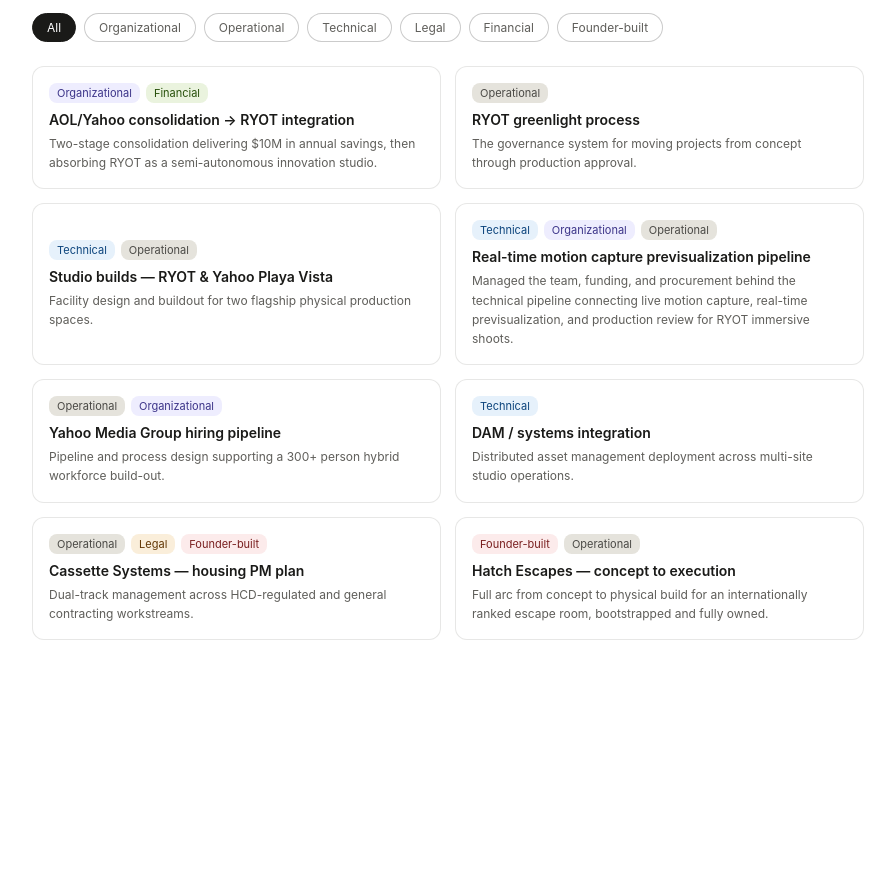
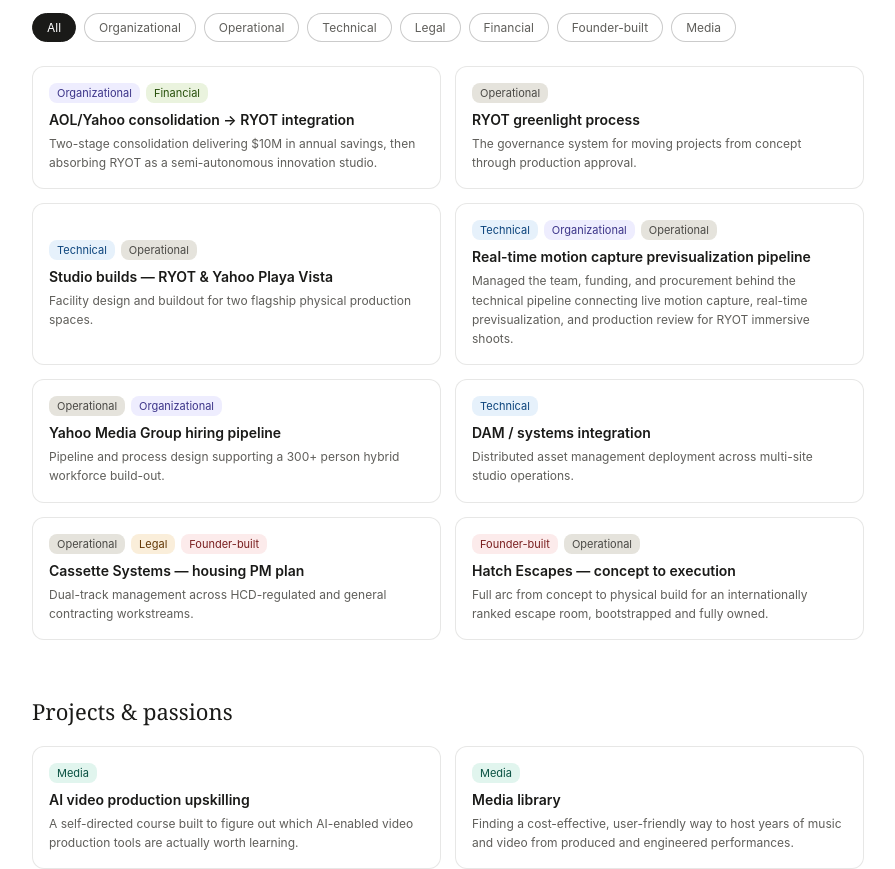
Before and after one commit to howtoreachjkelly/howtoreachjkelly.github.io, a plain HTML site: page work.html in a window 1280 px wide. Shown: the part 138-1007 px from the top of the page, without its empty margins (192-1087 px from the left). Before the commit the page ends 826 px from the top, so only its background shows below. Drawn offline with Linux system fonts and the light colour scheme.

Commit message:
Add files via upload

```diff
--- a/styles.css
+++ b/styles.css
@@ -23,6 +23,7 @@
   --tag-legal-bg: #FAEEDA;     --tag-legal-text: #633806;
   --tag-founder-bg: #FCEBEB;   --tag-founder-text: #791F1F;
   --tag-operational-bg: #E5E3DC; --tag-operational-text: #4A4945;
+  --tag-media-bg: #E1F5EE;     --tag-media-text: #085041;
 }
 
 @media (prefers-color-scheme: dark) {
@@ -43,6 +44,7 @@
     --tag-legal-bg: #633806;     --tag-legal-text: #FAC775;
     --tag-founder-bg: #791F1F;   --tag-founder-text: #F7C1C1;
     --tag-operational-bg: #4A4945; --tag-operational-text: #D8D6D0;
+    --tag-media-bg: #085041;     --tag-media-text: #9FE1CB;
   }
 }
 
--- a/work.html
+++ b/work.html
@@ -38,9 +38,15 @@
     <button class="chip" data-filter="legal">Legal</button>
     <button class="chip" data-filter="financial">Financial</button>
     <button class="chip" data-filter="founder">Founder-built</button>
+    <button class="chip" data-filter="media">Media</button>
   </div>
 
   <div class="grid" id="grid"></div>
+
+  <header class="page-head" style="padding-top: 0.5rem;">
+    <h1>Projects &amp; passions</h1>
+  </header>
+  <div class="grid" id="projectsGrid"></div>
 </div>
 
 <div class="overlay" id="overlay" role="presentation">
@@ -59,6 +65,7 @@
     <p class="scs-text" id="modalChallenge"></p>
     <p class="scs-label">Solution</p>
     <p class="scs-text" id="modalSolution"></p>
+    <p id="modalLink" style="margin: 14px 0 0;"></p>
   </div>
 </div>
 
@@ -69,7 +76,7 @@
 // once a case study's write-up and media are actually finalized.
 const TAG_LABELS = {
   org: "Organizational", operational: "Operational", tech: "Technical",
-  legal: "Legal", financial: "Financial", founder: "Founder-built"
+  legal: "Legal", financial: "Financial", founder: "Founder-built", media: "Media"
 };
 
 const CASE_STUDIES = [
@@ -152,11 +159,35 @@
     challenge: "Every part of the business \u2014 concept, design, physical construction, and day-to-day operations \u2014 had to be built from zero, with no outside funding.",
     solution: "Co-founded, designed, and built Lab Rat end-to-end, from initial concept through construction to operation \u2014 now ranked in the top ten globally in its category.",
     media: null
+  },
+  {
+    slug: "ai-video-production-upskilling",
+    title: "AI video production upskilling",
+    section: "projects",
+    tags: ["media"],
+    summary: "A self-directed course built to figure out which AI-enabled video production tools are actually worth learning.",
+    situation: "Need to learn the most AI-enabled, commonly used tools in video production to keep up with current practitioner knowledge.",
+    challenge: "There are dozens of tools on the market, and no clear way to tell which are genuinely relevant versus a waste of time.",
+    solution: "Worked with Claude to create a guided three-day course.",
+    link: { url: "ai_video_course.html", label: "View the course" },
+    media: null
+  },
+  {
+    slug: "media-library",
+    title: "Media library",
+    section: "projects",
+    tags: ["media"],
+    summary: "Finding a cost-effective, user-friendly way to host years of music and video from produced and engineered performances.",
+    situation: "Need somewhere to host all the music and video from every performance I've produced and engineered.",
+    challenge: "A wide range of hosting options exist, but not all of them are cost-effective or user-friendly.",
+    solution: "TBD.",
+    media: null
   }
 ];
 
 // ---- Render cards ----
 const grid = document.getElementById("grid");
+const projectsGrid = document.getElementById("projectsGrid");
 CASE_STUDIES.forEach(cs => {
   const card = document.createElement("button");
   card.className = "card";
@@ -168,7 +199,8 @@
     <p>${cs.summary}</p>
   `;
   card.addEventListener("click", () => openCase(cs.slug, true));
-  grid.appendChild(card);
+  const target = cs.section === "projects" ? projectsGrid : grid;
+  target.appendChild(card);
 });
 
 // ---- Filtering ----
@@ -192,6 +224,7 @@
 const modalSituation = document.getElementById("modalSituation");
 const modalChallenge = document.getElementById("modalChallenge");
 const modalSolution = document.getElementById("modalSolution");
+const modalLink = document.getElementById("modalLink");
 const closeBtn = document.getElementById("closeBtn");
 
 function openCase(slug, pushHash) {
@@ -202,6 +235,12 @@
   modalSituation.textContent = cs.situation;
   modalChallenge.textContent = cs.challenge;
   modalSolution.textContent = cs.solution;
+
+  if (cs.link && cs.link.url) {
+    modalLink.innerHTML = `<a href="${cs.link.url}" target="_blank" rel="noopener" style="font-size:13px; color:var(--text-accent); text-decoration:underline;">${cs.link.label}</a>`;
+  } else {
+    modalLink.innerHTML = "";
+  }
 
   if (cs.media && cs.media.type === "image") {
     modalMedia.innerHTML = `<img src="${cs.media.src}" alt="${cs.media.alt || ""}">`;
```
Also changed, not shown: 2 other files.
